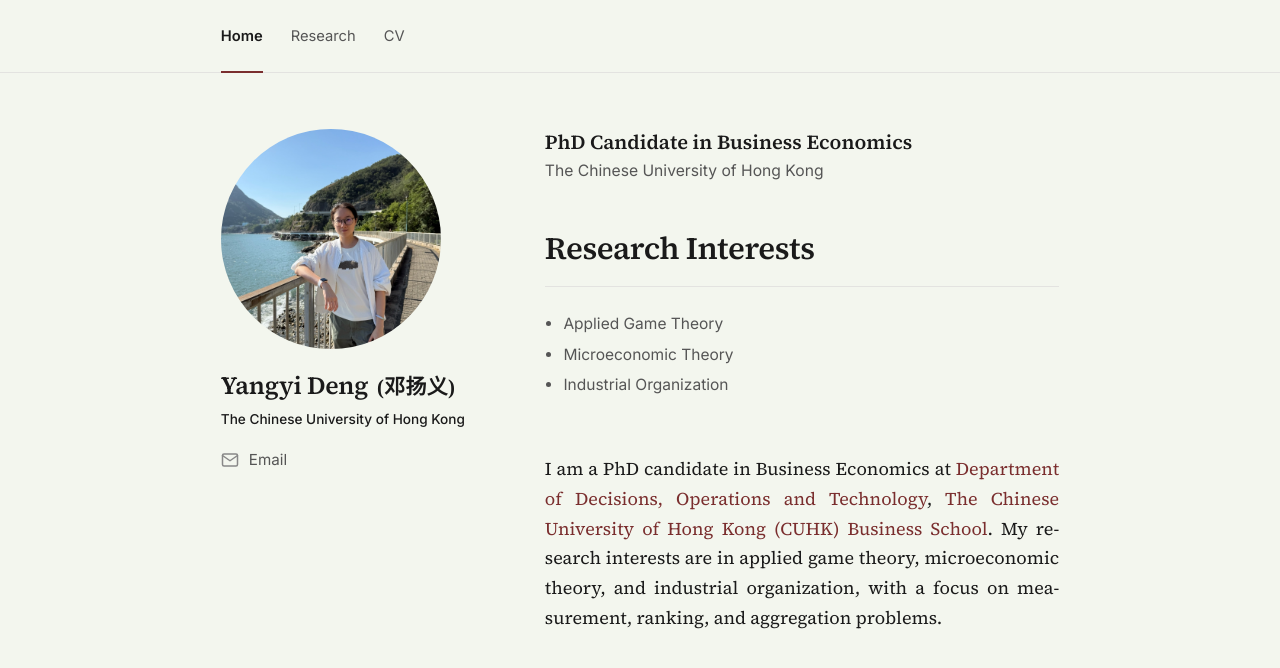
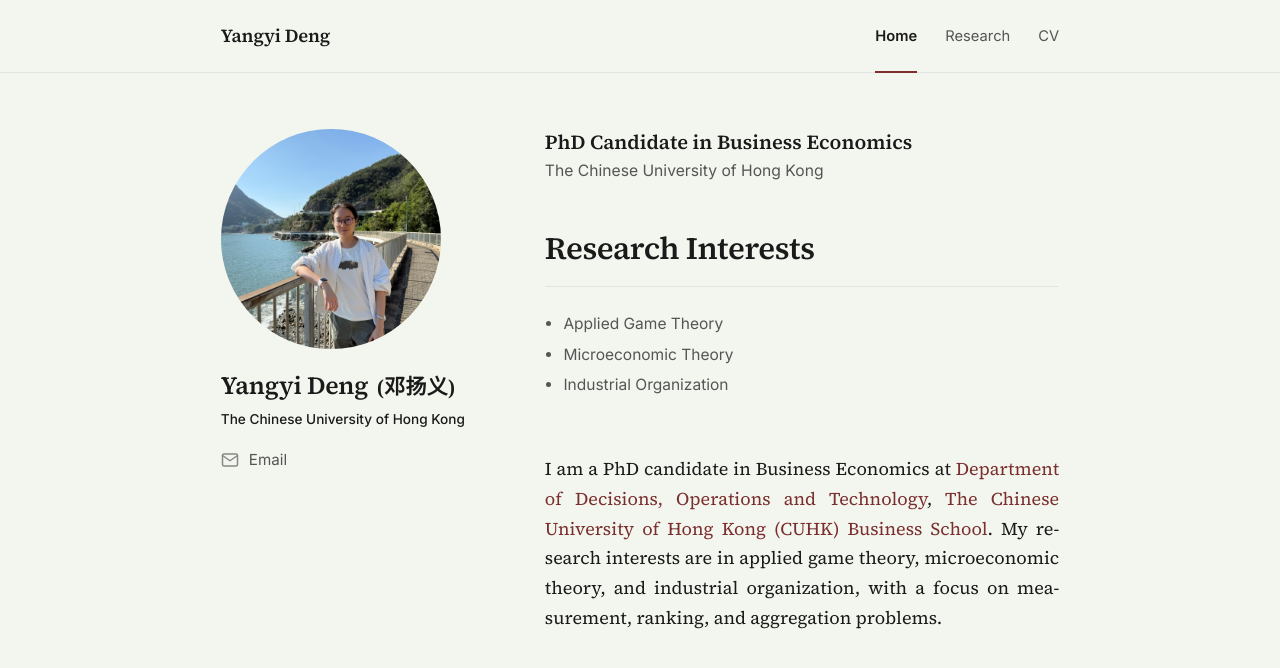
Before and after one commit to yangyi-deng/yangyi-deng.github.io, a Jekyll site: the page built from index.html, in a window 1280 px wide. Shown: the top 668 px of the page. Built offline with Jekyll 4.4.1, drawn with Linux system fonts in a browser that asks for light colours.

Commit message:
Update default.html

```diff
--- a/_layouts/default.html
+++ b/_layouts/default.html
@@ -19,6 +19,9 @@
 
   <header class="site-header">
     <div class="site-header-inner">
+      <a class="site-name" href="{{ '/' | relative_url }}">
+        <span class="name-en">{{ site.author.name }}</span>
+      </a>
       {% include nav.html %}
     </div>
   </header>
```
